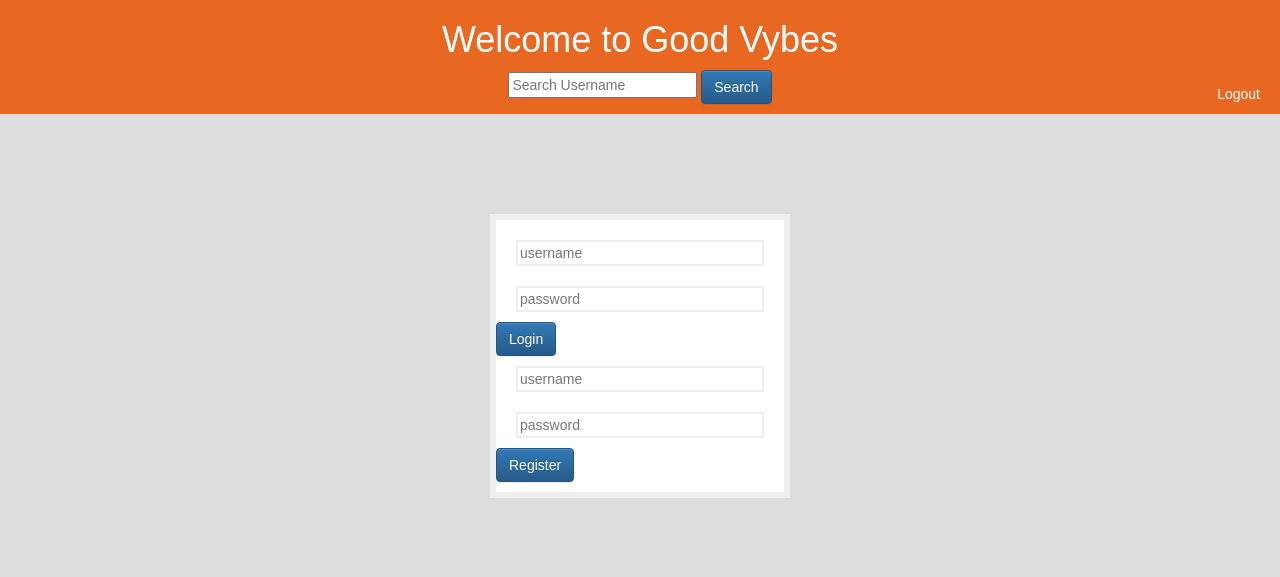
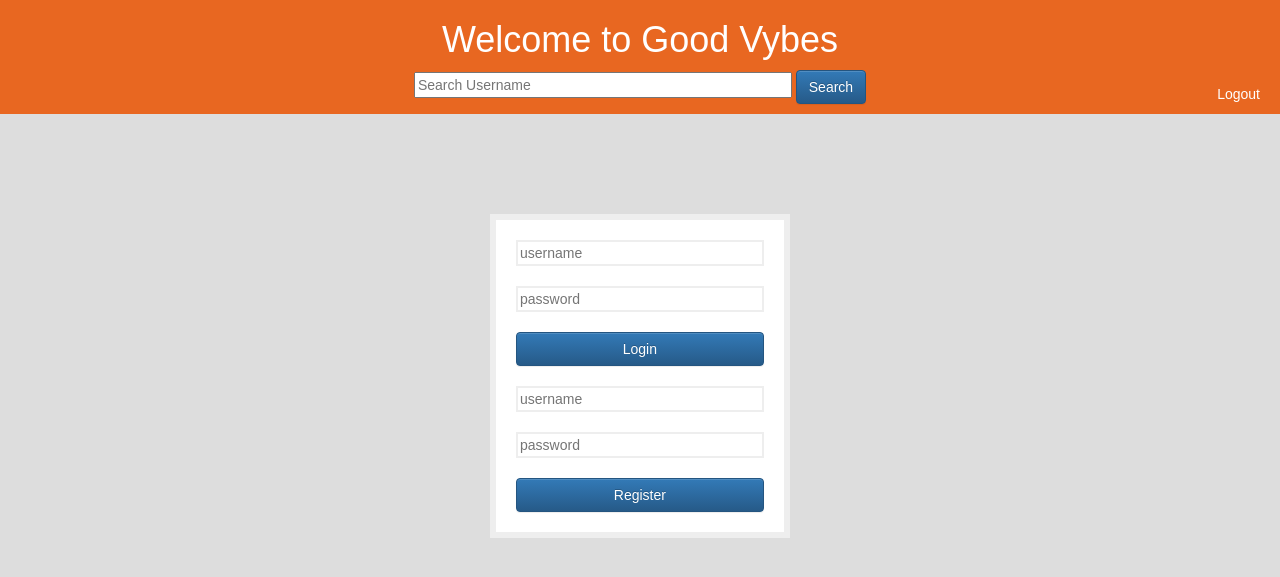
Before and after one commit to RizkyWellyanto/yelpy, a Django app: template templates/home.html in a window 1280 px wide. Shown: the top 577 px of the page. Run offline with Django 3.2, Linux system fonts and the light colour scheme; the template is opened without the code that fills it, so the values that code supplies are empty; parts of the project's set-up code (start-up, migrations or seed data) failed here and were passed over; some libraries are stand-ins or nearby versions.

Commit message:
just messing with the buttons

```diff
--- a/static/css/base.css
+++ b/static/css/base.css
@@ -32,6 +32,17 @@ body {
     float: right;
     margin-right: 10px;
     margin-top: -20px;
+}
+
+#searchBar{
+    width: 30%
+}
+
+.btn.btn-primary.loginButtons{
+    margin: 20px;
+    margin-top: 10px;
+    margin-bottom: 10px;
+    width: 86%;
 }
 
 /* Sidebar */
@@ -71,14 +82,6 @@ body {
     margin-bottom: 10px;
     border: 2px solid #EEE !important;
   }
-  .buttonsHome
-  {
-    width: 86%;
-    margin: 20px;
-    margin-top: 10px;
-    margin-bottom: 10px;
-    border: 2px solid #EEE !important;
-  }
 
 #wide-content {
     display: block;
--- a/templates/base.html
+++ b/templates/base.html
@@ -26,7 +26,7 @@
     <a href="/"><h1>Welcome to Good Vybes</h1></a>
 
     <form action="/search_user/" method="post">{% csrf_token %}
-        <input type="text" name="search_name" placeholder="Search Username">
+        <input id="searchBar" type="text" name="search_name" placeholder="Search Username">
         <input type="submit" class="btn btn-primary" value="Search">
     </form>
     <a id="logout" href="/logout">Logout</a>
--- a/templates/home.html
+++ b/templates/home.html
@@ -6,13 +6,13 @@
 <form action="/login/" method="post">{% csrf_token %}
     <input type="text" name="username" placeholder="username">
     <input type="password" name="password" placeholder="password">
-    <input type="submit" class="btn btn-primary" value="Login">
+    <input type="submit" class="btn btn-primary loginButtons" value="Login">
 </form>
 
 <form action="/register/" method="post">{% csrf_token %}
     <input type="text" name="username" placeholder="username">
     <input type="password" name="password" placeholder="password">
-    <input type="submit" class="btn btn-primary" value="Register">
+    <input type="submit" class="btn btn-primary loginButtons" value="Register">
 </form>
 </div>
 {% endif %}
```
Also changed, not shown: templates/user.html (+5 -8 lines), 1 other file.
